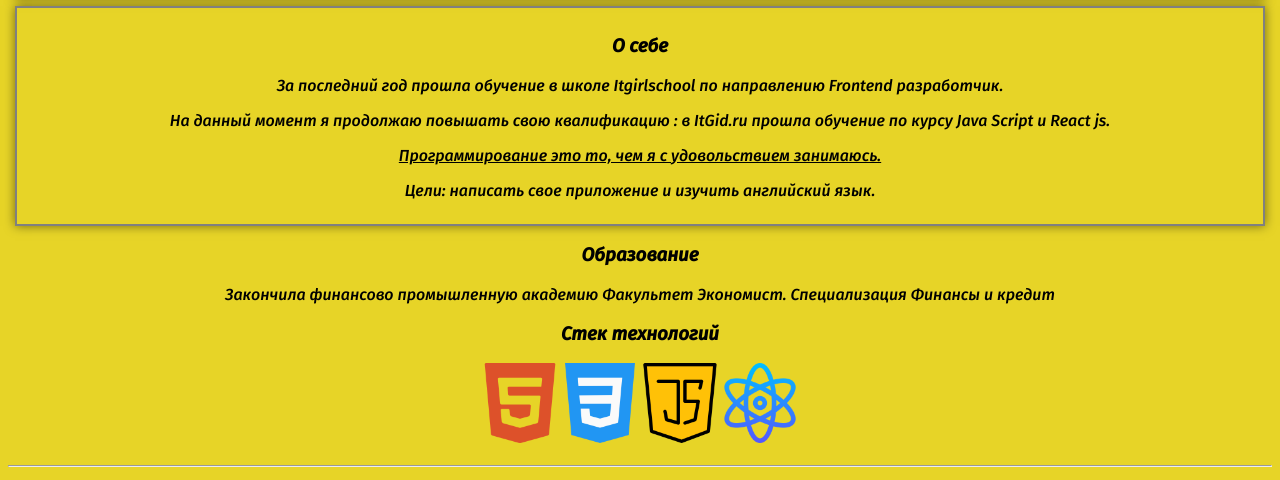
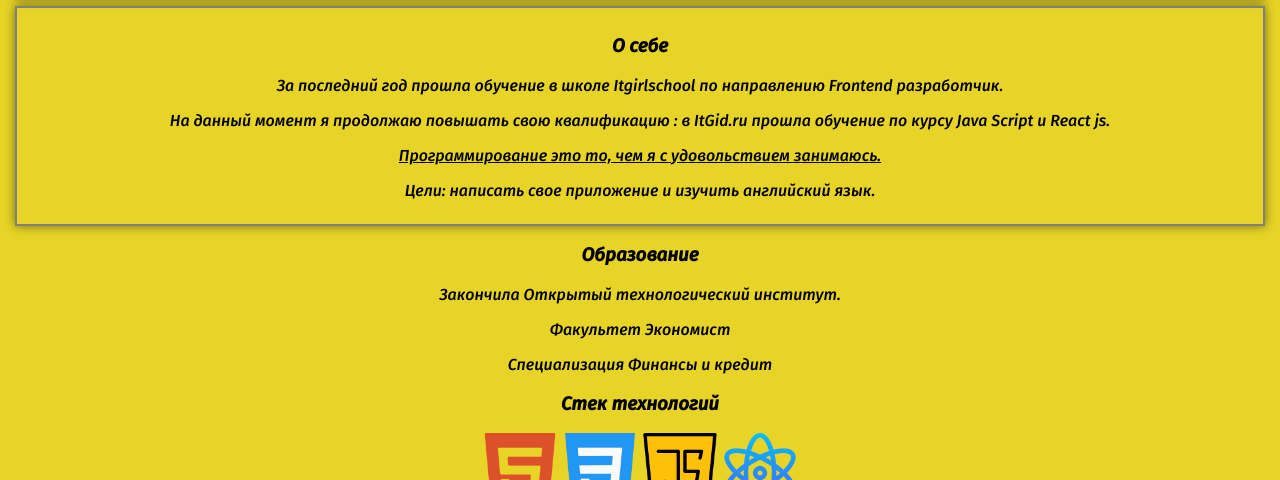
Before and after one commit to galya-cmd/Resume, a plain HTML site: page index.html in a window 1280 px wide. Shown: the part 369-849 px from the top of the page. Drawn offline with Linux system fonts and the light colour scheme; files whose address does not match are found by name.

Commit message:
Update index.html

```diff
--- a/index.html
+++ b/index.html
@@ -52,8 +52,10 @@
         </section>
 
         <section>
-            <h3>Образование</h3>
-            <p> Закончила финансово промышленную академию Факультет Экономист. Специализация Финансы и кредит</p>
+              <h3>Образование</h3>
+            <p> Закончила Открытый технологический институт.</p>
+            <p>Факультет Экономист</p>
+            <p>Специализация Финансы и кредит</p>
         </section>
 
         <section class="technologyStack">
```
